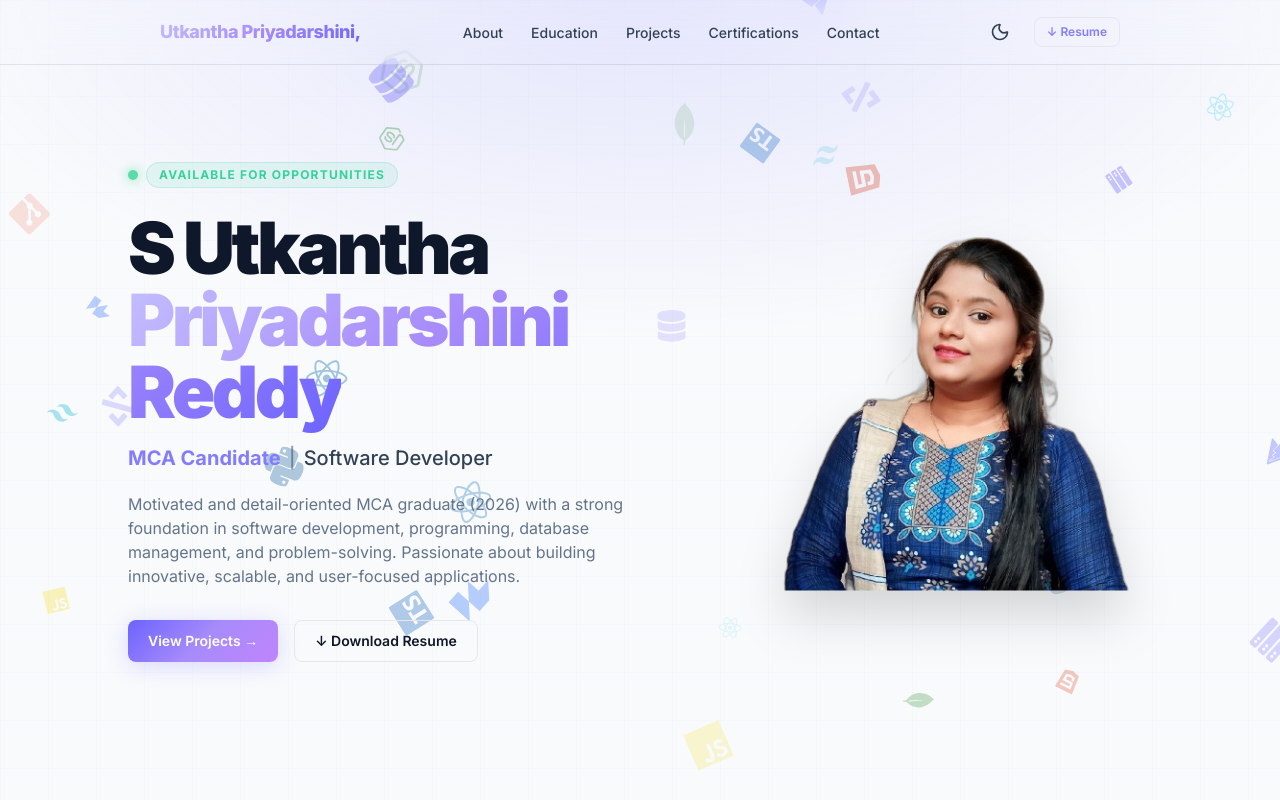
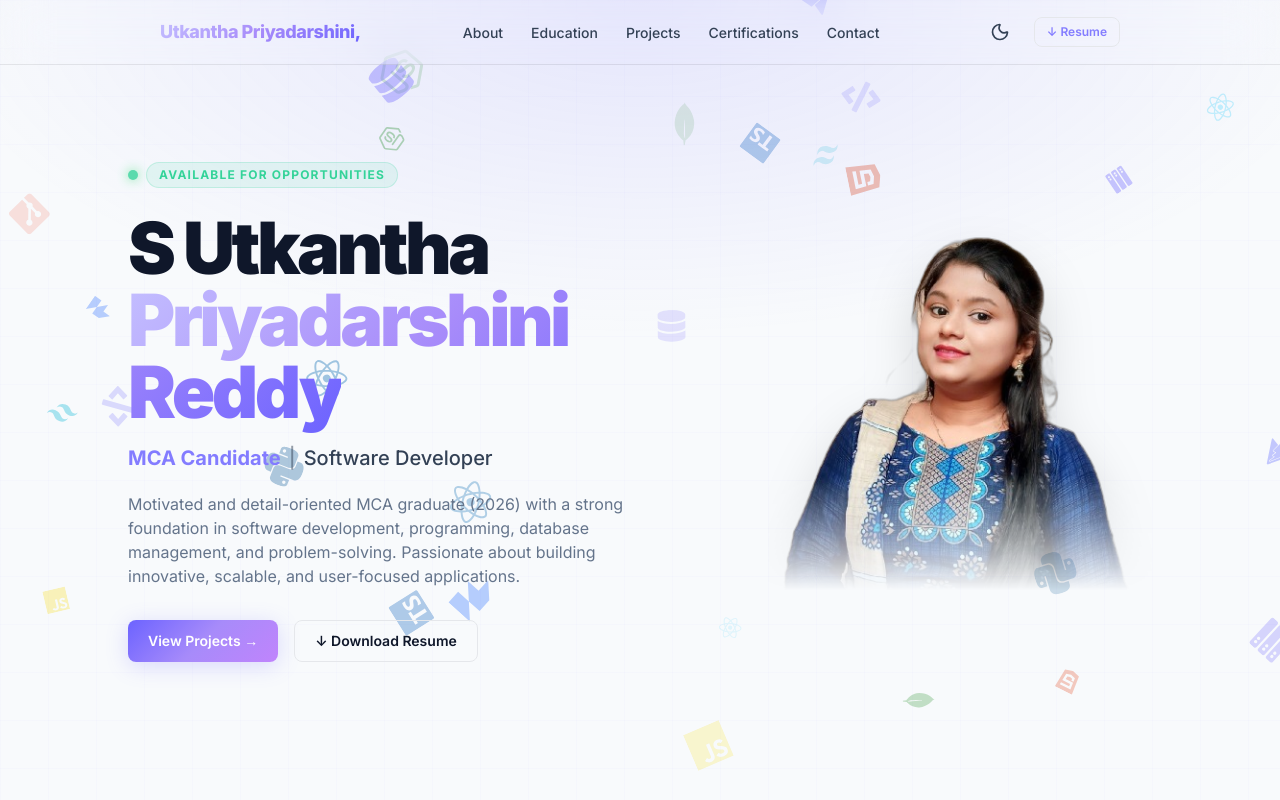
Before and after one commit to Utkantha/Utkantha.github.io, a React (Vite) app: page / in a window 1280 px wide. Shown: the top 800 px of the page. Built offline with nearby package versions, Linux system fonts and the light colour scheme.

Commit message:
style: faded bottom of profile picture with gradient mask

```diff
--- a/src/components/Hero.tsx
+++ b/src/components/Hero.tsx
@@ -85,6 +85,10 @@ export default function Hero() {
                 src={profileImage}
                 alt={meta.name}
                 className="relative w-64 sm:w-80 md:w-96 h-auto object-contain z-10 drop-shadow-2xl"
+                style={{
+                  maskImage: 'linear-gradient(to bottom, black 70%, transparent 100%)',
+                  WebkitMaskImage: 'linear-gradient(to bottom, black 70%, transparent 100%)'
+                }}
                 animate={{ y: [0, -15, 0] }}
                 transition={{ duration: 4, repeat: Infinity, ease: "easeInOut" }}
                 whileHover={{ scale: 1.05, rotate: 2 }}
```
